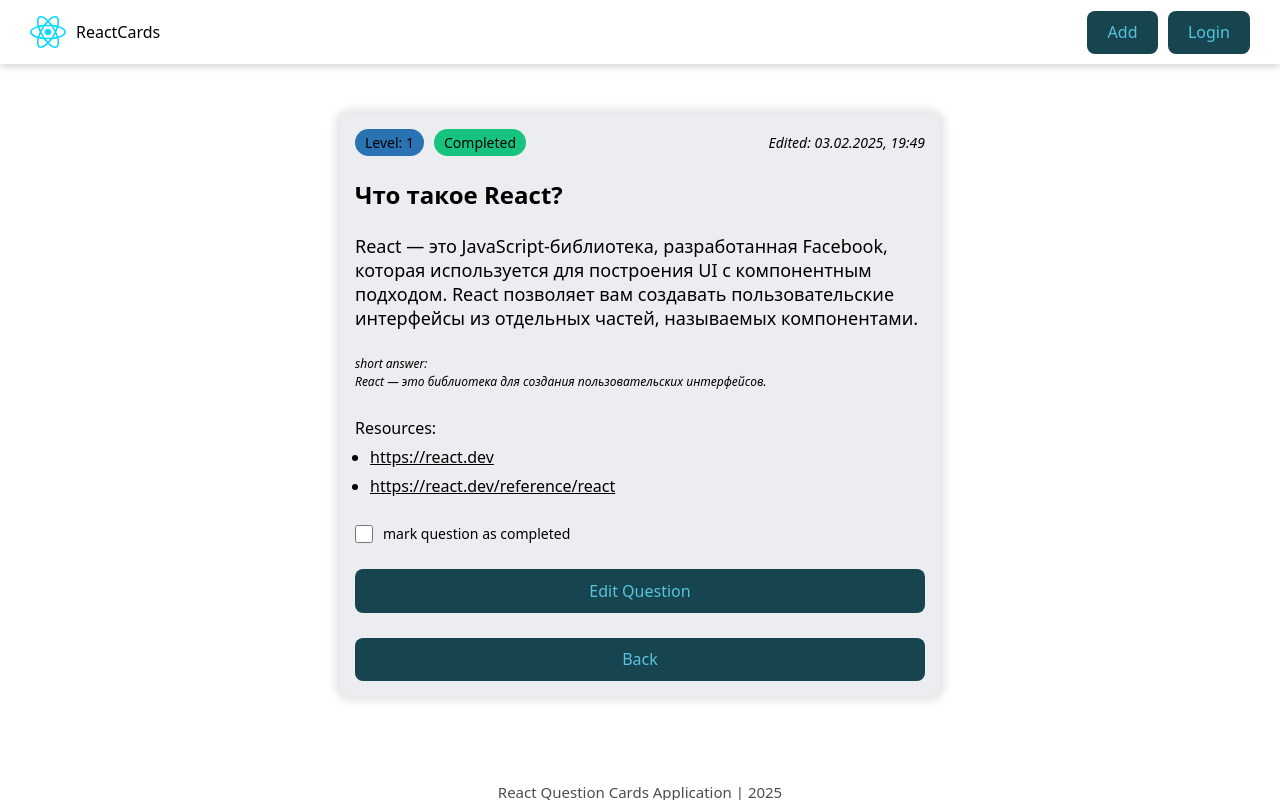
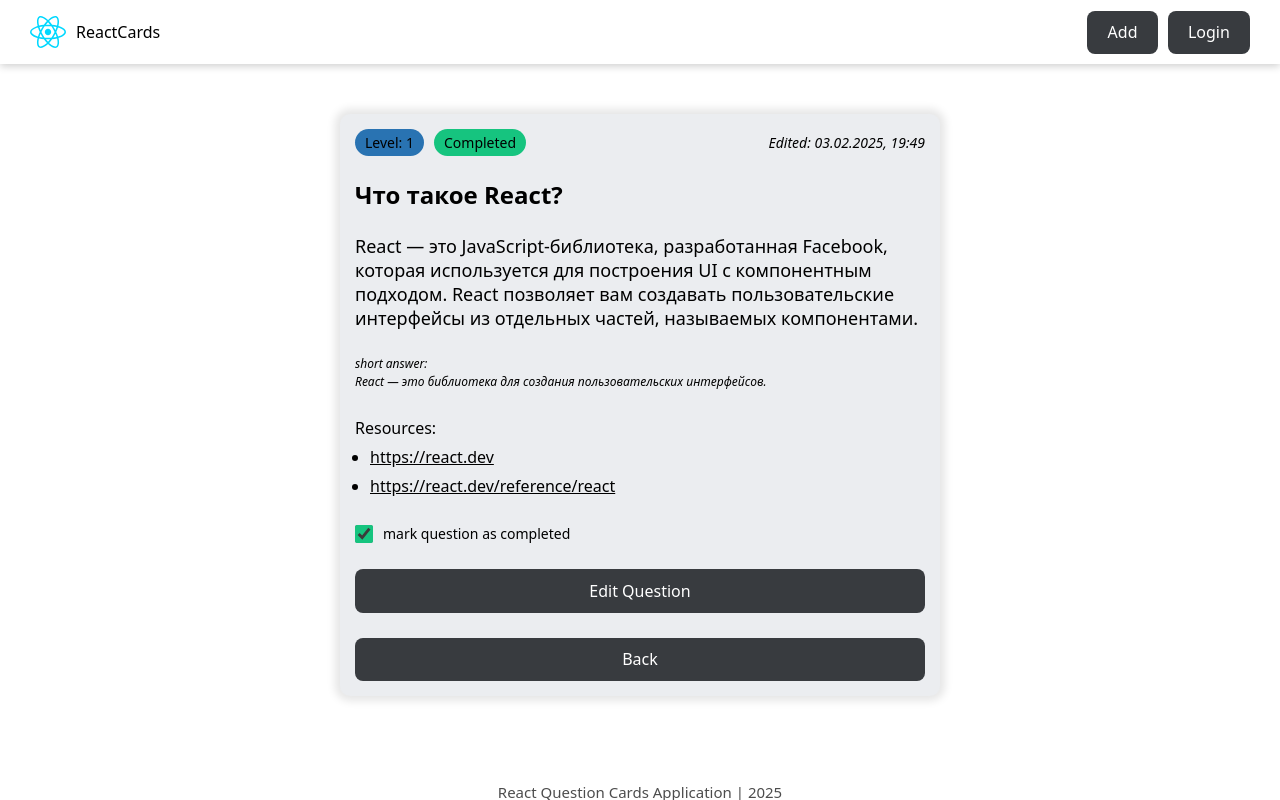
Before and after one commit to SaidahrorMirzaahmed/react-app, a React (Vite) app: page /question/1 in a window 1280 px wide. Built offline with nearby package versions, Linux system fonts and the light colour scheme; data requests are answered from the project's data file.

Commit message:
Added small spinner and corrected checkbox logic

```diff
--- a/db.json
+++ b/db.json
@@ -34,7 +34,7 @@
         "https://react.dev/learn/render-and-commit"
       ],
       "level": 2,
-        "completed": false,
+      "completed": true,
       "editDate": "03.02.2025, 19:01"
     },
     {
@@ -69,7 +69,7 @@
         "https://react.dev/learn/state-a-components-memory"
       ],
       "level": 2,
-        "completed": true
+      "completed": false
     },
     {
       "id": "7",
@@ -311,7 +311,7 @@
         "https://react.dev/reference/react/useRef"
       ],
       "level": 2,
-        "completed": false
+      "completed": true
     },
     {
       "id": "29",
--- a/src/components/Loader/Loader.jsx
+++ b/src/components/Loader/Loader.jsx
@@ -1,6 +1,7 @@
 import cls from "./Loader.module.css";
+import scls from "./SmallLoader.module.css";
 
-const Loader = () => {
+export const Loader = () => {
   return (
     <div className={cls.backdrop}>
       <span class={cls.loader}></span>
@@ -8,4 +9,6 @@
   );
 };
 
-export default Loader;
+export const SmallLoader = () => {
+  return <span class={scls.loader}></span>;
+};
--- /dev/null
+++ b/src/components/Loader/SmallLoader.module.css
@@ -0,0 +1,19 @@
+.loader {
+    width: 20px;
+    height: 20px;
+    border: 5px dotted #FFF;
+    border-radius: 50%;
+    display: inline-block;
+    position: relative;
+    box-sizing: border-box;
+    animation: rotation 2s linear infinite;
+  }
+
+  @keyframes rotation {
+    0% {
+      transform: rotate(0deg);
+    }
+    100% {
+      transform: rotate(360deg);
+    }
+  }
--- a/src/components/Loader/index.jsx
+++ b/src/components/Loader/index.jsx
@@ -1 +1 @@
-export { Loader } from "./Loader";
+export { Loader, SmallLoader } from "./Loader";
--- a/src/index.css
+++ b/src/index.css
@@ -44,8 +44,8 @@
     --main-bg-color : white;
     --text-color : #000;
 
-    --btn-bg-color : #16444f;
-    --btn-text-color : #57C4DC;
+    --btn-bg-color : #383b3f;
+    --btn-text-color : #fff;
 
     --card-bg-color: #ebedf0;
   }
@@ -56,8 +56,9 @@
     --main-bg-color : #23272f
     --text-color : #fff;
 
-    --btn-bg-color : #383b3f;
-    --btn-text-color : #fff;
+    --btn-bg-color : #16444f;
+    --btn-text-color : #57C4DC;
+
 
     --card-bg-color: #343a46;
   }
--- a/src/pages/HomePage/HomePage.jsx
+++ b/src/pages/HomePage/HomePage.jsx
@@ -1,7 +1,7 @@
 import React, { useState, useEffect, useMemo, useRef } from "react";
 import { API_URL } from "../../constants";
 import { QuestionCardList } from "../../components/QuestionCardList";
-import Loader from "../../components/Loader/Loader";
+import { Loader } from "../../components/Loader/Loader";
 import { useFetch } from "../../hooks/useFetch";
 import cls from "./HomePage.module.css";
 import { SearchInput } from "../../components/SearchInput";
@@ -11,13 +11,11 @@
 
 export const HomePage = () => {
   const [questions, setQuestions] = useState([]);
-  const [pagesCount, setPagesCount] = useState(0);
   const [currentPage, setCurrentPage] = useState(1);
   const [searchParams, setSearchParams] = useState(`?_page=1&_per_page=${DEFAULT_PER_PAGE}`);
   const [searchValue, setSearchValue] = useState("");
   const [sortSelectValue, setSortSelectValue] = useState("");
   const [countSelectValue, setCountSelectValue] = useState("");
-
 
   const controlsConatinerRef = useRef();
 
@@ -30,20 +28,16 @@
     return questions;
   });
 
-  const cards = useMemo(() =>{
-    if(questions?.data){
-      setPagesCount(questions?.pages);
-      if(searchValue.trim()){
-        return questions.data.filter((c) => c.question.toLowerCase()
-        .includes(searchValue.trim().toLowerCase()))
-      } else{
-        return questions.data
+  const cards = useMemo(() => {
+    if (questions?.data) {
+      if (searchValue.trim()) {
+        return questions.data.filter((c) => c.question.toLowerCase().includes(searchValue.trim().toLowerCase()));
+      } else {
+        return questions.data;
       }
     }
     return [];
-
   }, [questions, searchValue]);
-
 
   useEffect(() => {
     getQuestions(`react${searchParams}`);
@@ -56,27 +50,29 @@
   const onSortSelectChangeHandler = (e) => {
     setSortSelectValue(e.target.value);
 
-    setSearchParams(`?_page=1&_per_page=${countSelectValue}&${e.target.value}`)
-  }
+    setSearchParams(`?_page=1&_per_page=${countSelectValue}&${e.target.value}`);
+  };
 
   const onCountSelectChangeHandler = (e) => {
     setCountSelectValue(e.target.value);
-    setSearchParams(`?_page=${currentPage}&_per_page=${e.target.value}&${e.target.value}`)
-  }
+    setSearchParams(`?_page=${currentPage}&_per_page=${e.target.value}&${e.target.value}`);
+  };
 
   const paginationHandler = (e) => {
-    if(e.target.tagName === "BUTTON") {
-      setSearchParams(`?_page=${e.target.textContent}&_per_page=${countSelectValue}&${sortSelectValue}`)
+    if (e.target.tagName === "BUTTON") {
+      setSearchParams(`?_page=${e.target.textContent}&_per_page=${countSelectValue}&${sortSelectValue}`);
       setCurrentPage(e.target.textContent);
-      controlsConatinerRef.current.scrollIntoView({behavior: "smooth"});
+      controlsConatinerRef.current.scrollIntoView({ behavior: "smooth" });
     }
-  }
+  };
 
   const pagination = useMemo(() => {
     const totalCardsCount = questions?.pages || 0;
 
-    return Array(totalCardsCount).fill(0).map((_,i) => i+1)
-  }, [questions])
+    return Array(totalCardsCount)
+      .fill(0)
+      .map((_, i) => i + 1);
+  }, [questions]);
 
   return (
     <>
@@ -107,19 +103,22 @@
 
       <QuestionCardList cards={cards} />
 
-      {cards.length === 0 ? <p className={cls.noCardsInfo}>No cards...</p> :
-      <div className={cls.paginationButtons} onClick={paginationHandler}>
-        {
-          pagination.length != 1
-          && pagination.map((value) =>
-            value === currentPage ? (
-              <Button key={value} isActive={true}>{value}</Button>
-            ) : (
-              <Button key={value}>{value}</Button>
-            )
-          )
-        }
-      </div>}
+      {cards.length === 0 ? (
+        <p className={cls.noCardsInfo}>No cards...</p>
+      ) : (
+        <div className={cls.paginationButtons} onClick={paginationHandler}>
+          {pagination.length != 1 &&
+            pagination.map((value) =>
+              value === currentPage ? (
+                <Button key={value} isActive={true}>
+                  {value}
+                </Button>
+              ) : (
+                <Button key={value}>{value}</Button>
+              ),
+            )}
+        </div>
+      )}
     </>
   );
 };
--- a/src/pages/QuestionPage/QuestionPage.jsx
+++ b/src/pages/QuestionPage/QuestionPage.jsx
@@ -1,35 +1,63 @@
-import { useNavigate } from "react-router-dom";
+import { useNavigate, useParams } from "react-router-dom";
 import cls from "./QuestionPage.module.css";
 import { Badge } from "../../components/Badge";
 import { Button } from "../../components/Button";
-import { useId, useState } from "react";
+import { useEffect, useId, useState } from "react";
+import { API_URL } from "../../constants";
+import { useFetch } from "../../hooks/useFetch";
+import { Loader, SmallLoader } from "../../components/Loader";
 
-const card = {
-  id: "1",
-  question: "Что такое React?",
-  answer: "React — это библиотека для создания пользовательских интерфейсов.",
-  description:
-    "React — это JavaScript-библиотека, разработанная Facebook, которая используется для построения UI с компонентным подходом. React позволяет вам создавать пользовательские интерфейсы из отдельных частей, называемых компонентами.",
-  resources: ["https://react.dev", "https://react.dev/reference/react"],
-  level: 1,
-  completed: true,
-  editDate: "03.02.2025, 19:49",
-};
 export const QuestionPage = () => {
   const checkboxId = useId();
   const navigate = useNavigate();
-  const [isChecked, setIsChecked] = useState(false);
+  const params = useParams();
+  const [isChecked, setIsChecked] = useState();
+  const [card, setCard] = useState(null);
 
-  const levelVariant = card.level == 1 ? "primary" : card.level == 2 ? "warning" : "alert";
-  const completedVariant = card.completed ? "success" : "primary";
+  console.log(params);
 
-  const onChangeCheckboxHandler = () => {};
+  const [fetchCard, isLoading] = useFetch(async () => {
+    const response = await fetch(`${API_URL}/react/${params.id}`);
+    const question = await response.json();
+
+    setCard(question);
+  });
+
+  const [updateCard, isCardUpdating] = useFetch(async () => {
+    const response = await fetch(`${API_URL}/react/${params.id}`, {
+      method: "PATCH",
+      headers: { "Content-Type": "application/json" },
+      body: JSON.stringify({ completed: !isChecked }),
+    });
+    const data = await response.json();
+    setCard(data); // update UI
+  });
+
+  const levelVariant = () => (card.level == 1 ? "primary" : card.level == 2 ? "warning" : "alert");
+  const completedVariant = () => (card.completed ? "success" : "primary");
+
+  const onChangeCheckboxHandler = () => {
+    setIsChecked(!isChecked);
+    updateCard(!isChecked);
+  };
+
+  useEffect(() => {
+    card !== null && setIsChecked(card.completed); //no
+  }, [card]);
+
+  useEffect(() => {
+    fetchCard();
+  }, []);
 
   return (
+    <>
+      {isLoading && <Loader />}
+
+      {card !== null && (
         <div className={cls.container}>
           <div className={cls.cardLabels}>
-        <Badge variant={levelVariant}>Level: {card.level}</Badge>
-        <Badge variant={completedVariant}>{card.completed ? "Completed" : "Not Completed"}</Badge>
+            <Badge variant={levelVariant()}>Level: {card.level}</Badge>
+            <Badge variant={completedVariant()}>{card.completed ? "Completed" : "Not Completed"}</Badge>
             {card?.editDate && <p className={cls.editDate}>Edited: {card.editDate}</p>}
           </div>
 
@@ -59,13 +87,20 @@
               className={cls.checkbox}
               checked={isChecked}
               onChange={onChangeCheckboxHandler}
-          disabled={false}
+              disabled={isCardUpdating}
             />
             <span>mark question as completed</span>
+            {isCardUpdating && <SmallLoader />}
           </label>
 
-      <Button onClick={() => navigate(`/editquestion/${card.id}`)}>Edit Question</Button>
-      <Button onClick={() => navigate("/")}>Back</Button>
+          <Button onClick={() => navigate(`/editquestion/${card.id}`)} isDisabled={isCardUpdating}>
+            Edit Question
+          </Button>
+          <Button onClick={() => navigate("/")} isDisabled={isCardUpdating}>
+            Back
+          </Button>
         </div>
+      )}
+    </>
   );
 };
```
Lines whose indentation alone changed are shown as unchanged.
